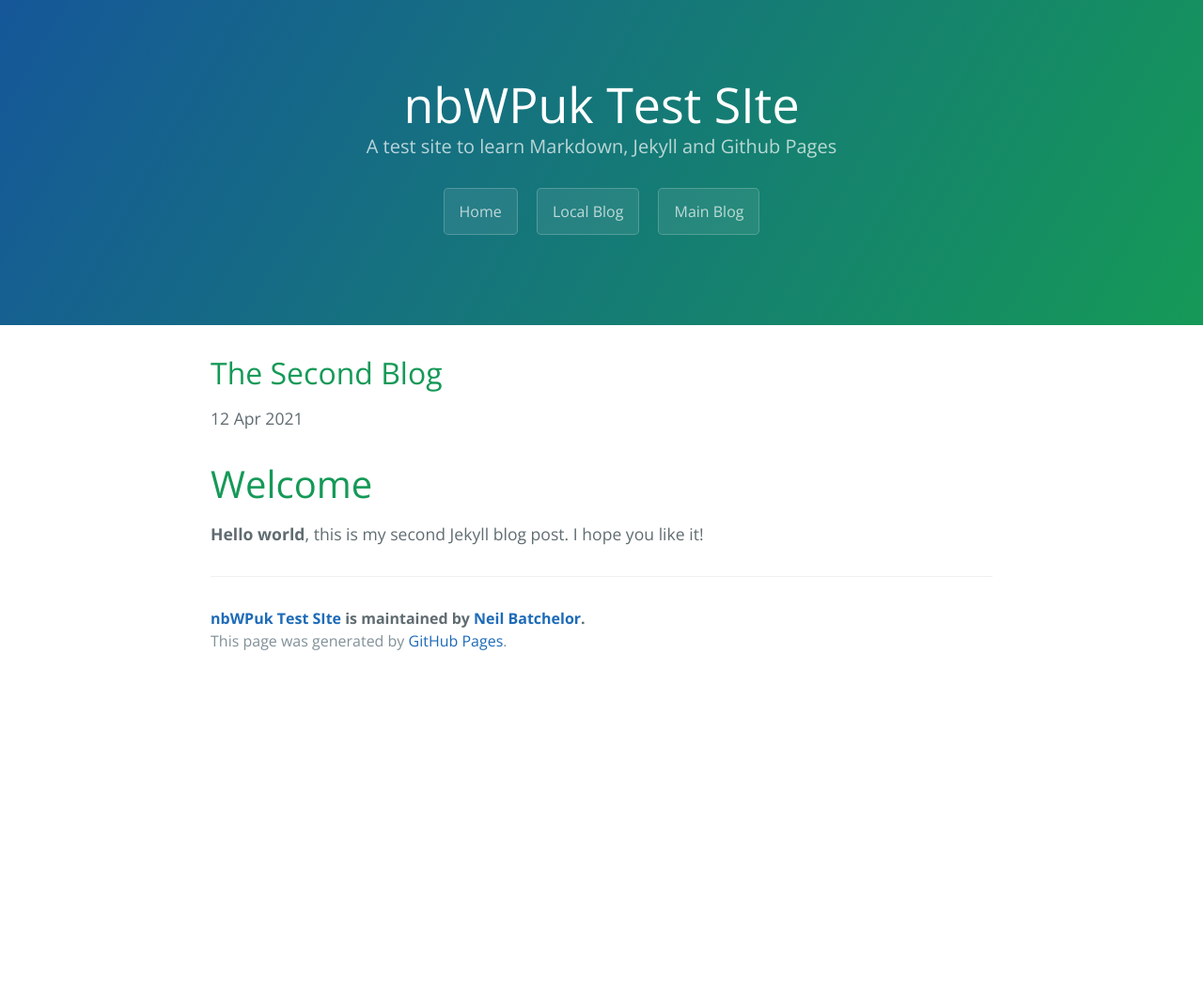
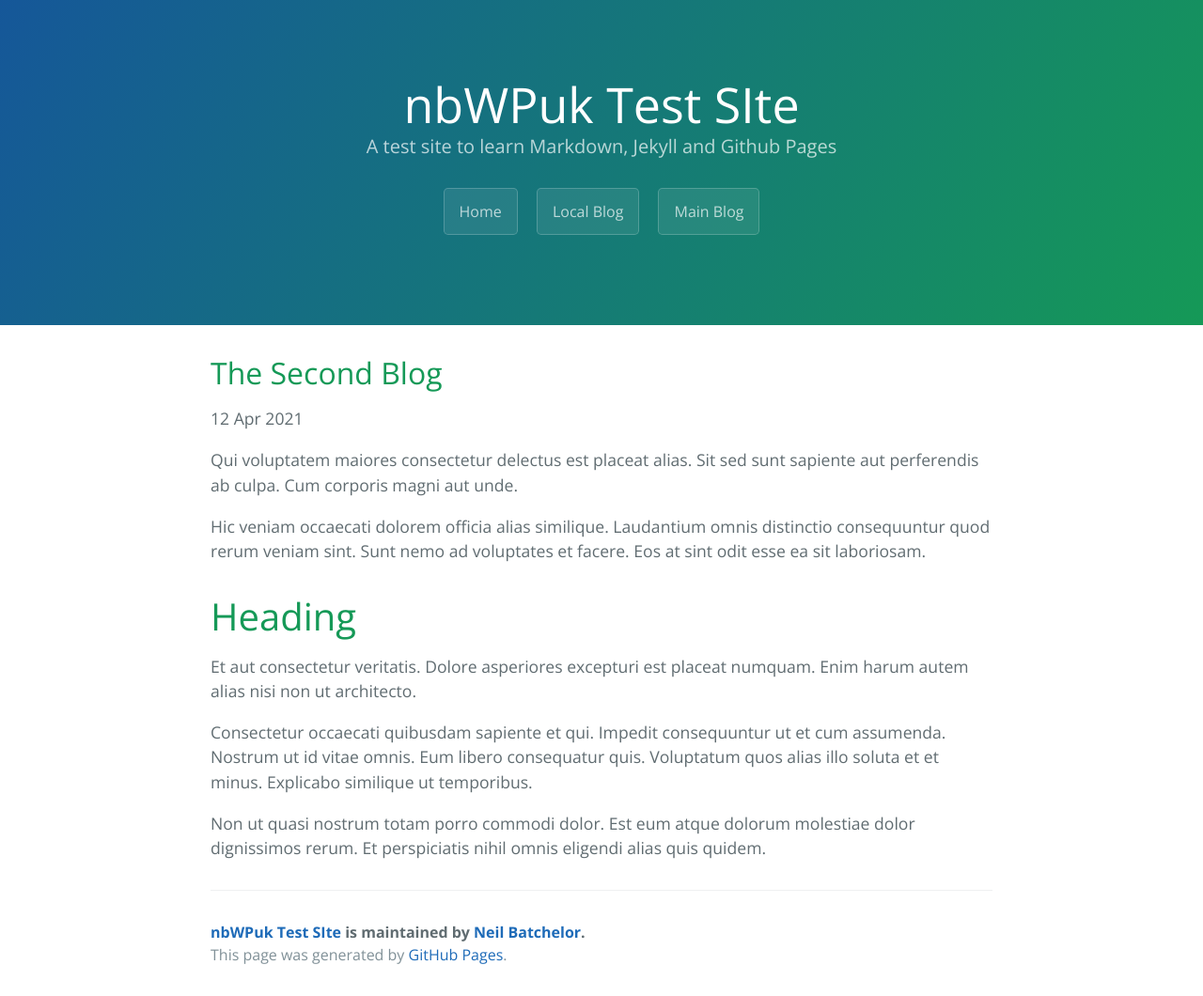
Before and after one commit to nbwpuk/nbwpuk.github.io, a Jekyll site: the page built from _posts/2021-04-12-the-second-blog-post.md, in a window 1280 px wide. Shown: the whole page at 94% size. Built offline with Jekyll 4.4.1, drawn with Linux system fonts in a browser that asks for light colours; before the commit the page ends 900 px from its top, so only the background shows below that.

Commit message:
Testing blog excerpt length and layout

```diff
--- a/_posts/2021-04-12-the-second-blog-post.md
+++ b/_posts/2021-04-12-the-second-blog-post.md
@@ -4,8 +4,13 @@ title:  "The Second Blog"
 excerpt_separator: <!--more-->
 ---
 
-# Welcome
+Qui voluptatem maiores consectetur delectus est placeat alias. Sit sed sunt sapiente aut perferendis ab culpa. Cum corporis magni aut unde.
 
-**Hello world**, this is my second Jekyll blog post.
+Hic veniam occaecati dolorem officia alias similique. Laudantium omnis distinctio consequuntur quod rerum veniam sint. Sunt nemo ad voluptates et facere. Eos at sint odit esse ea sit laboriosam.
 <!--more-->
-I hope you like it!
+# Heading
+Et aut consectetur veritatis. Dolore asperiores excepturi est placeat numquam. Enim harum autem alias nisi non ut architecto.
+
+Consectetur occaecati quibusdam sapiente et qui. Impedit consequuntur ut et cum assumenda. Nostrum ut id vitae omnis. Eum libero consequatur quis. Voluptatum quos alias illo soluta et et minus. Explicabo similique ut temporibus.
+
+Non ut quasi nostrum totam porro commodi dolor. Est eum atque dolorum molestiae dolor dignissimos rerum. Et perspiciatis nihil omnis eligendi alias quis quidem.
```
